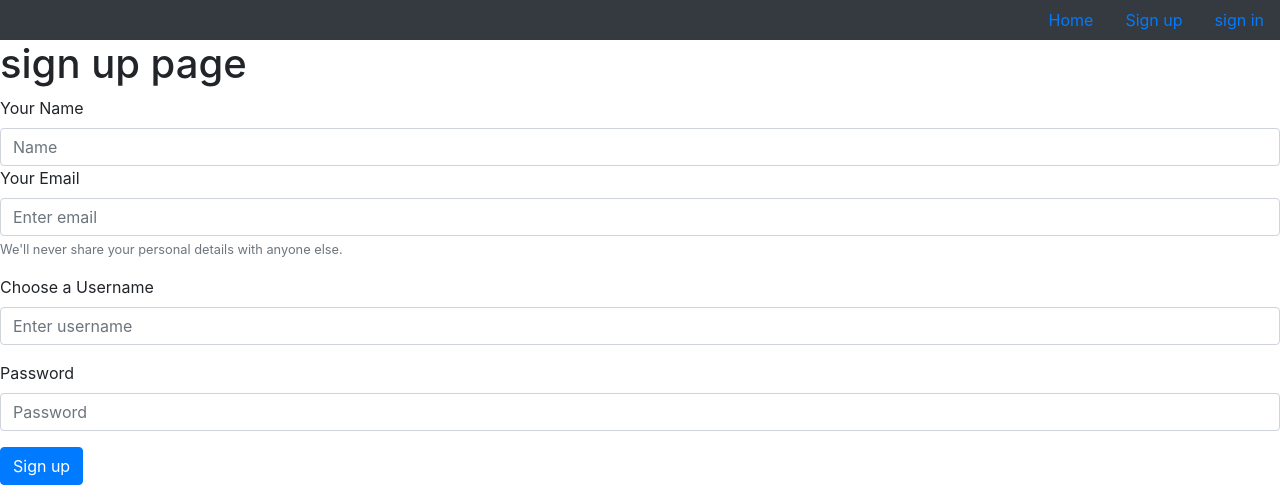
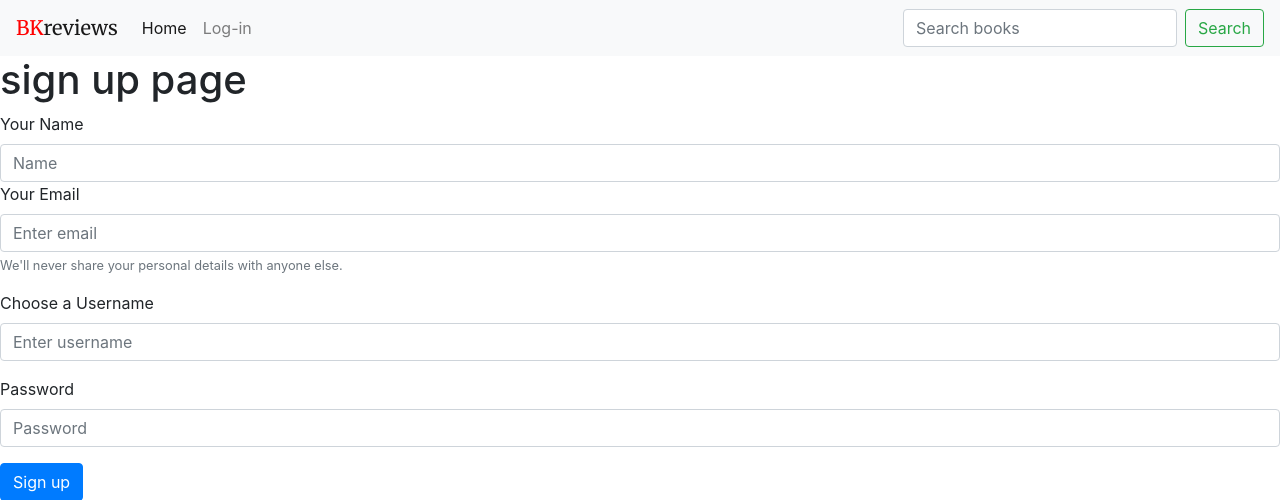
Before and after one commit to fredcodee/bkreview, a Python web app: template templates/signup.html in a window 1280 px wide. Shown: the top 500 px of the page. Run offline with Jinja, Linux system fonts and the light colour scheme; the template is opened without the code that fills it, so the values that code supplies are empty; some libraries are stand-ins or nearby versions.

Commit message:
home page designed

```diff
--- a/main.py
+++ b/main.py
@@ -108,3 +108,6 @@ def delete(id):
     db.session.delete(get_review)
     db.session.commit()
     return redirect(url_for('main.profile', username= current_user.username))
+
+
+#API
--- /dev/null
+++ b/static/layout.css
@@ -0,0 +1,12 @@
+.navbar .navbar-brand {
+  font-family: 'Merriweather', serif;
+}
+
+.navbar .nm {
+  color: red;
+}
+
+.navbar .logout:hover {
+  background-color: salmon;
+}
+/*# sourceMappingURL=layout.css.map */
--- /dev/null
+++ b/static/layout.scss
@@ -0,0 +1,11 @@
+.navbar{
+  .navbar-brand{
+    font-family: 'Merriweather', serif;
+  }
+  .nm{
+    color:red;
+  }
+  .logout:hover{
+    background-color: salmon;
+  }
+}
--- a/templates/layout.html
+++ b/templates/layout.html
@@ -9,39 +9,56 @@
   {%endblock%}
   <link rel="stylesheet" href="https://stackpath.bootstrapcdn.com/bootstrap/4.3.1/css/bootstrap.min.css"
     integrity="sha384-ggOyR0iXCbMQv3Xipma34MD+dH/1fQ784/j6cY/iJTQUOhcWr7x9JvoRxT2MZw1T" crossorigin="anonymous">
+  <link rel="stylesheet" href="{{ url_for('static',filename='layout.css') }}">
+  <link href="https://fonts.googleapis.com/css?family=Dosis|Merriweather&display=swap" rel="stylesheet">
   {% block links%}
   {%endblock%}
 </head>
 {%block js%}
 {%endblock%}
 <body>
-  <header>
-    <ul class="nav justify-content-end bg-dark">
-      <li class="nav-item">
-        <a class="nav-link" href="{{ url_for('main.home')}}">Home</a>
+  <nav class="navbar navbar-expand-lg navbar-light bg-light">
+    <button class="navbar-toggler" type="button" data-toggle="collapse" data-target="#navbarTogglerDemo03"
+      aria-controls="navbarTogglerDemo03" aria-expanded="false" aria-label="Toggle navigation">
+      <span class="navbar-toggler-icon"></span>
+    </button>
+    <a class="navbar-brand" href="{{ url_for('main.home')}}"><span class="nm">BK</span>reviews</a>
+
+    <div class="collapse navbar-collapse" id="navbarTogglerDemo03">
+      <ul class="navbar-nav mr-auto mt-2 mt-lg-0">
+        <li class="nav-item active">
+          <a class="nav-link" href="#">Home <span class="sr-only">(current)</span></a>
         </li>
         {% if not current_user.is_authenticated %}
         <li class="nav-item">
-          <a class="nav-link" href="{{ url_for('auth.signup')}}">Sign up</a>
+          <a class="nav-link" href="{{ url_for('auth.login')}}">Log-in</a>
         </li>
         {%else%}
         <li class="nav-item">
-          <a class="nav-link" href="{{ url_for('main.profile', username=current_user.username)}}">{{ current_user.username }}</a>
-        </li>
-      {% endif %}
-      {% if not current_user.is_authenticated %}
-        <li class="nav-item">
-          <a class="nav-link" href="{{ url_for('auth.login')}}">sign in</a>
+          <a class="nav-link"
+            href="{{ url_for('main.profile', username=current_user.username)}}">{{ current_user.username }}</a>
         </li>
         {% endif %}
         {% if current_user.is_authenticated %}
-        <li class="nav-item">
-          <a class="nav-link" href="{{ url_for('auth.logout')}}">Log out</a>
+        <li class="nav-item logout">
+          <a class="nav-link" href="{{ url_for('auth.logout')}}">Sign-out</a>
         </li>
         {% endif %}
       </ul>
-  </header>
+      <form class="form-inline my-2 my-lg-0" action="/search" method="POST">
+        <input class="form-control mr-sm-2" type="search" placeholder="Search books" aria-label="Search" name="book">
+        <button class="btn btn-outline-success my-2 my-sm-0" type="submit">Search</button>
+      </form>
+    </div>
+  </nav>
   {% block con%}
   {% endblock %}
+  <!-- scripts -->
+  <script src="https://code.jquery.com/jquery-3.2.1.slim.min.js"
+    integrity="sha384-KJ3o2DKtIkvYIK3UENzmM7KCkRr/rE9/Qpg6aAZGJwFDMVNA/GpGFF93hXpG5KkN" crossorigin="anonymous"></script>
+  <script src="https://cdnjs.cloudflare.com/ajax/libs/popper.js/1.12.3/umd/popper.min.js"
+    integrity="sha384-vFJXuSJphROIrBnz7yo7oB41mKfc8JzQZiCq4NCceLEaO4IHwicKwpJf9c9IpFgh" crossorigin="anonymous"></script>
+  <script src="https://maxcdn.bootstrapcdn.com/bootstrap/4.0.0-beta.2/js/bootstrap.min.js"
+    integrity="sha384-alpBpkh1PFOepccYVYDB4do5UnbKysX5WZXm3XxPqe5iKTfUKjNkCk9SaVuEZflJ" crossorigin="anonymous"></script>
 </body>
 </html>
```
Also changed, not shown: static/base.css (added, +36 -0 lines), static/base.scss (added, +36 -0 lines), templates/base.html (+49 -9 lines), static/home.scss (deleted), static/img/bk2.jpg (added), static/img/bk3.jpg (added), static/img/books.jpg (deleted), 3 other files. Lines whose indentation alone changed are shown as unchanged.
